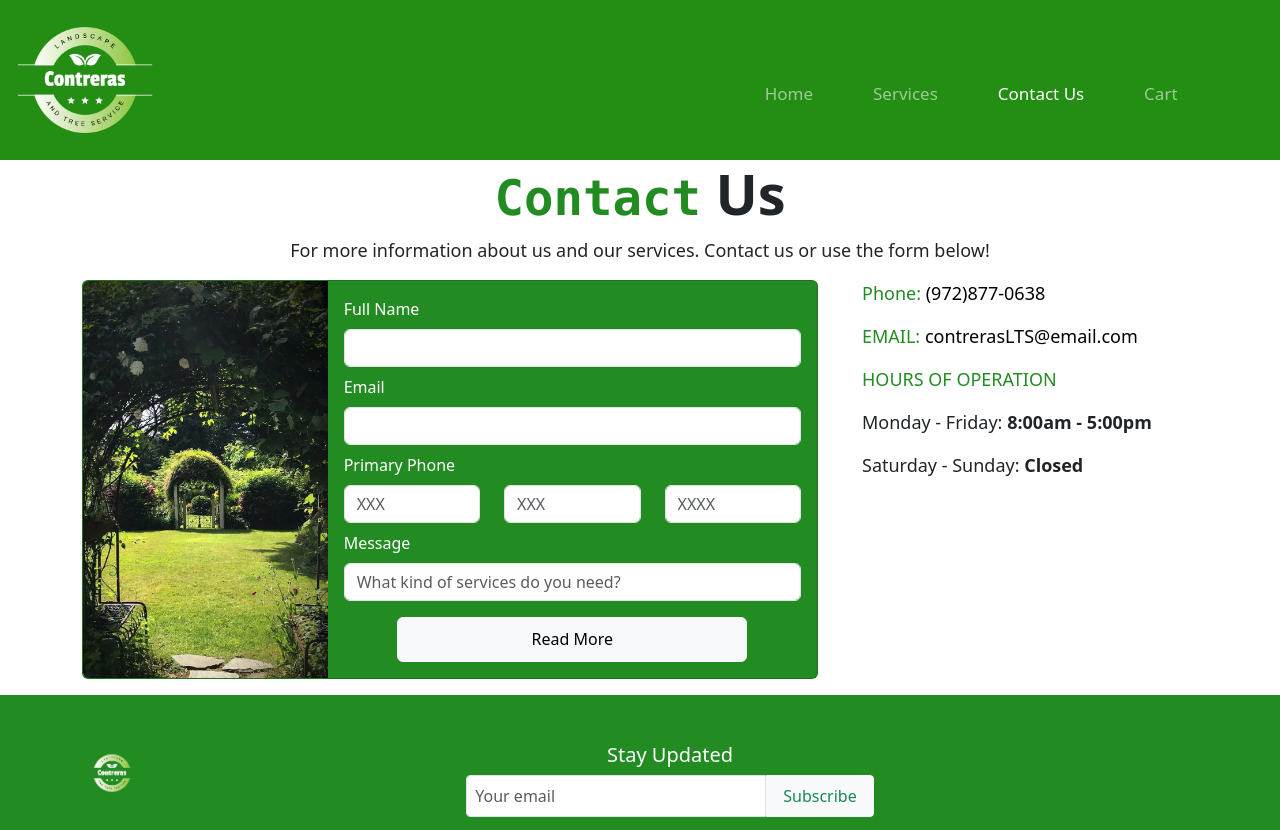
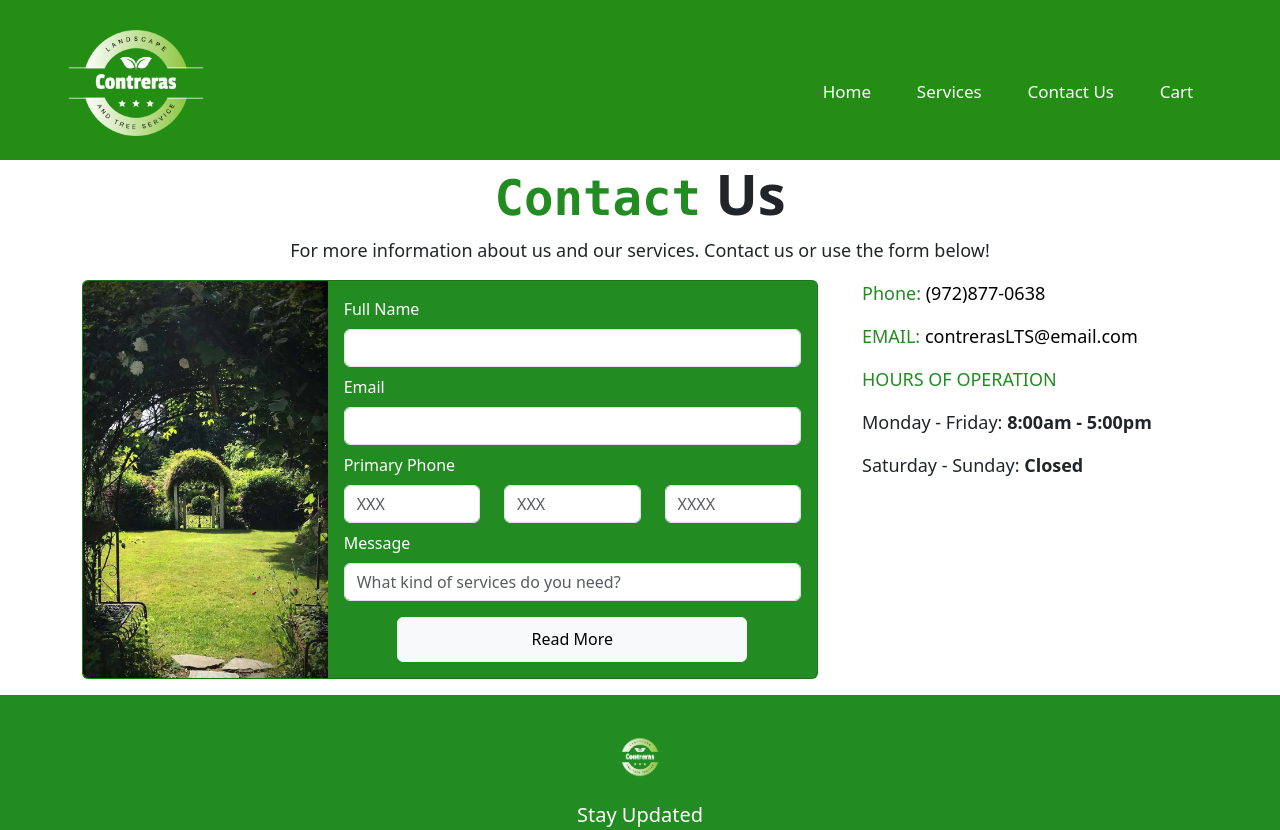
Before and after one commit to Practical-Seaweed/contreras_landscape_capstone, a plain HTML site: page contact.html in a window 1280 px wide. Shown: the top 830 px of the page. Drawn offline with nearby package versions, Linux system fonts and the light colour scheme.

Commit message:
Navbar issue and Payment/Order Summer issue (#27)
* finish doing contact us page

* finish checkout page

* add images to the buttons

* made navbar match others

---------

Co-authored-by: CjordanIII <118429283+CjordanIII@users.noreply.github.com>

```diff
--- a/contact.html
+++ b/contact.html
@@ -6,12 +6,8 @@
   <meta name="viewport" content="width=device-width, initial-scale=1.0" />
   <title>Contreras Landscape & Tree Service LLC</title>
   <!-- include bootstrap css -->
-    <link
-      href="https://cdn.jsdelivr.net/npm/bootstrap@5.3.3/dist/css/bootstrap.min.css"
-      rel="stylesheet"
-      integrity="sha384-QWTKZyjpPEjISv5WaRU9OFeRpok6YctnYmDr5pNlyT2bRjXh0JMhjY6hW+ALEwIH"
-      crossorigin="anonymous"
-    />
+  <link href="https://cdn.jsdelivr.net/npm/bootstrap@5.3.3/dist/css/bootstrap.min.css" rel="stylesheet"
+    integrity="sha384-QWTKZyjpPEjISv5WaRU9OFeRpok6YctnYmDr5pNlyT2bRjXh0JMhjY6hW+ALEwIH" crossorigin="anonymous" />
   <link rel="stylesheet" href="./css/contacUS.css" />
 </head>
 
@@ -20,47 +16,25 @@
   <header>
 
 
-
-      <nav class="navbar navbar-expand-lg" data-bs-theme="dark" style="background-color: #158704ef;">
-
-        <a href="index.html"><img style=" height: 170px;" src="images/logomain.png"></a>
+    <!-- navigation bar -->
+    <nav class="navbar">
+      <a href="index.html"
+        ><img
+          class="logo-img-a"
+          style="height: 170px"
+          src="images/logomain.png"
+      /></a>
       <a href="index.html"></a>
 
+      <ul>
+        <li><a href="index.html">Home</a></li>
+        <li><a href="services.html">Services</a></li>
+        <li><a href="contact.html">Contact Us</a></li>
+        <li><a href="checkout.html">Cart</a></li>
+      </ul>
+    </nav>
 
-          <button
-            class="navbar-toggler"
-            type="button"
-            data-bs-toggle="collapse"
-            data-bs-target="#navbarSupportedContent"
-            aria-controls="navbarSupportedContent"
-            aria-expanded="false"
-            aria-label="Toggle navigation"
-          >
-            <span class="navbar-toggler-icon"></span>
-          </button>
-          <div class="collapse navbar-collapse" id="navbarSupportedContent">
-            <ul class="navbar-nav ms-auto mb-2 mb-lg-0">
-              <li class="nav-item">
-                <a class="nav-link" href="index.html">Home</a>
-              </li>
-              <li class="nav-item">
-                <a class="nav-link" href="services.html">Services</a>
-              </li>
-              <li class="nav-item">
-                <a
-                  class="nav-link active"
-                  aria-current="page"
-                  href="contact.html"
-                  >Contact Us</a
-                >
-              </li>
-              <li class="nav-item">
-                <a class="nav-link" href="checkout.html">Cart</a>
-              </li>
-            </ul>
     </div>
-        </div>
-      </nav>
 
   </header>
 
@@ -82,88 +56,46 @@
         <div class="card mb-3" style="max-width: 900px">
           <div class="row g-0 h-100">
             <div class="col-md-4">
-                <img
-                  src="./images/Contact Us/Residential-Landscaping-Project-Smyrna.webp"
-                  class="img-fluid rounded-start h-100"
-                  alt="Residential-Landscaping-Project-Smyrna"
-                />
+              <img src="./images/Contact Us/Residential-Landscaping-Project-Smyrna.webp"
+                class="img-fluid rounded-start h-100" alt="Residential-Landscaping-Project-Smyrna" />
             </div>
             <div class="col-md-8">
               <div class="card-body" id="contactUsForm">
                 <div class="mb-2">
                   <label for="fullName" class="form-label">Full Name</label>
-                    <input
-                      type="text"
-                      id="fullNameInput"
-                      class="form-control"
-                      required
-                    />
+                  <input type="text" id="fullNameInput" class="form-control" required />
                 </div>
                 <div class="mb-2">
                   <label for="emailInput" class="form-label">Email</label>
-                    <input
-                      type="email"
-                      id="emailInput"
-                      class="form-control"
-                      required
-                    />
+                  <input type="email" id="emailInput" class="form-control" required />
                 </div>
                 <div class="mb-2">
-                    <label for="primaryPhone" class="form-label"
-                      >Primary Phone</label
-                    >
+                  <label for="primaryPhone" class="form-label">Primary Phone</label>
                   <div class="row">
                     <div class="col">
-                        <input
-                          name="prim1"
-                          type="tel"
-                          id="prim1"
-                          class="required form-control"
-                          placeholder="XXX"
-                          pattern="[0-9]{3}"
-                        />
+                      <input name="prim1" type="tel" id="prim1" class="required form-control" placeholder="XXX"
+                        pattern="[0-9]{3}" />
                     </div>
                     <div class="col">
-                        <input
-                          name="prim2"
-                          type="tel"
-                          id="prim2"
-                          class="required form-control"
-                          placeholder="XXX"
-                          pattern="[0-9]{3}"
-                        />
+                      <input name="prim2" type="tel" id="prim2" class="required form-control" placeholder="XXX"
+                        pattern="[0-9]{3}" />
                     </div>
                     <div class="col">
-                        <input
-                          name="prim3"
-                          type="tel"
-                          id="prim3"
-                          class="required form-control"
-                          placeholder="XXXX"
-                          pattern="[0-9]{4}"
-                          size="50"
-                        />
+                      <input name="prim3" type="tel" id="prim3" class="required form-control" placeholder="XXXX"
+                        pattern="[0-9]{4}" size="50" />
                     </div>
                   </div>
                 </div>
                 <div class="mb-2">
                   <label for="message" class="form-label">Message</label>
-                    <input
-                      type="text"
-                      id="messageInput"
-                      placeholder="What kind of services do you need?"
-                      class="form-control"
-                    />
+                  <input type="text" id="messageInput" placeholder="What kind of services do you need?"
+                    class="form-control" />
                 </div>
                 <div class="text-center mt-3">
 
 
 
-                    <button
-
-                      id="readMoreButton"
-                      type="submit"
-                      class="btn btn-light"                    >
+                  <button id="readMoreButton" type="submit" class="btn btn-light">
 
 
                     Read More
@@ -208,11 +140,7 @@
 
     <div class="container">
       <div class="logo">
-          <img
-            src="./images/logomain.png"
-            alt="Company Logo"
-            class="img-fluid"
-          />
+        <img src="./images/logomain.png" alt="Company Logo" class="img-fluid" />
       </div>
       <div class="spacing">
         <h5>Stay Updated</h5>
@@ -224,24 +152,12 @@
         </form>
       </div>
       <div class="links spacing">
-          <a href="commingsoon.html" class="text-white text-decoration-none"
-            >Privacy</a
-          >
-          <a href="commingsoon.html" class="text-white text-decoration-none"
-            >Terms</a
-          >
-          <a href="commingsoon.html" class="text-white text-decoration-none"
-            >Support</a
-          >
-          <a href="commingsoon.html" class="text-white text-decoration-none"
-            >About Us</a
-          >
-          <a href="services.html" class="text-white text-decoration-none"
-            >Services</a
-          >
-          <a href="contact.html" class="text-white text-decoration-none"
-            >Contact</a
-          >
+        <a href="commingsoon.html" class="text-white text-decoration-none">Privacy</a>
+        <a href="commingsoon.html" class="text-white text-decoration-none">Terms</a>
+        <a href="commingsoon.html" class="text-white text-decoration-none">Support</a>
+        <a href="commingsoon.html" class="text-white text-decoration-none">About Us</a>
+        <a href="services.html" class="text-white text-decoration-none">Services</a>
+        <a href="contact.html" class="text-white text-decoration-none">Contact</a>
       </div>
       <div class="spacing">
         <p class="mb-0">
@@ -252,11 +168,9 @@
   </footer>
 
   <!-- include bootstrap javascript file -->
-    <script
-      src="https://cdn.jsdelivr.net/npm/bootstrap@5.3.3/dist/js/bootstrap.bundle.min.js"
+  <script src="https://cdn.jsdelivr.net/npm/bootstrap@5.3.3/dist/js/bootstrap.bundle.min.js"
     integrity="sha384-YvpcrYf0tY3lHB60NNkmXc5s9fDVZLESaAA55NDzOxhy9GkcIdslK1eN7N6jIeHz"
-      crossorigin="anonymous"
-    ></script>
+    crossorigin="anonymous"></script>
   <script src="./scripts/contactUs.js"></script>
 </body>
 
--- a/css/checkout.css
+++ b/css/checkout.css
@@ -1,33 +1,17 @@
 /*NAV CSS*/
-
-
-a {
-    text-decoration: none;
-    color: white;
-    float: right;
-}
-
-.logo {
-
-    height: 30px;
-    float: left;
-    font-size: 30px;
-    font-weight: bold;
-    text-decoration: none;
-
+.navbar {
+    background-color: #158704ef;
+    width: auto;
+    height: 160px;
 }
 
 ul {
-
     list-style: none;
     float: right;
     display: flex;
-
-
 }
 
 li {
-
     float: right;
     padding: 30px;
     text-decoration: none;
@@ -36,7 +20,6 @@ li {
     list-style: none;
     margin-bottom: -5%;
     margin-left: -3%;
-
 }
 
 li :hover {
@@ -44,27 +27,24 @@ li :hover {
     border-radius: 5px;
 }
 
-
-.text {
-
-    margin-bottom: 5%;
+a {
+    text-decoration: none;
+    color: white;
+    float: right;
 }
 
-.navbar {
-    background-color: rgba(22, 71, 24, 0.6);
-    width: auto;
-    height: 160px;
-
+.logo-img-a {
+    margin-left: 30%;
+    margin-top: -6%;
 }
 
-p {
-    font-size: 18px;
-}
+
 
 body {
     display: flex;
     flex-direction: column;
     min-height: 100vh;
+    width: 100%;
     justify-content: space-between;
     margin: 0;
 }
@@ -133,3 +113,11 @@ body {
     height: 40px;
 
 }
+
+.order-summary {
+    margin-left: 100px;
+}
+
+.payment-details {
+    margin-left: 100px;
+}
--- a/css/contacUS.css
+++ b/css/contacUS.css
@@ -1,33 +1,17 @@
 /*NAV CSS*/
-
-
-a {
-    text-decoration: none;
-    color: white;
-    float: right;
-}
-
-.logo {
-
-    height: 30px;
-    float: left;
-    font-size: 30px;
-    font-weight: bold;
-    text-decoration: none;
-
+.navbar {
+    background-color: #158704ef;
+    width: auto;
+    height: 160px;
 }
 
 ul {
-
     list-style: none;
     float: right;
     display: flex;
-
-
 }
 
 li {
-
     float: right;
     padding: 30px;
     text-decoration: none;
@@ -36,7 +20,6 @@ li {
     list-style: none;
     margin-bottom: -5%;
     margin-left: -3%;
-
 }
 
 li :hover {
@@ -44,17 +27,15 @@ li :hover {
     border-radius: 5px;
 }
 
-
-.text {
-
-    margin-bottom: 5%;
+a {
+    text-decoration: none;
+    color: white;
+    float: right;
 }
 
-.navbar {
-    background-color: rgba(22, 71, 24, 0.6);
-    width: auto;
-    height: 160px;
-
+.logo-img-a {
+    margin-left: 30%;
+    margin-top: -6%;
 }
 
 p {
```
Also changed, not shown: checkout.html (+28 -67 lines), index.html (+12 -7 lines). Lines whose indentation alone changed are shown as unchanged.
